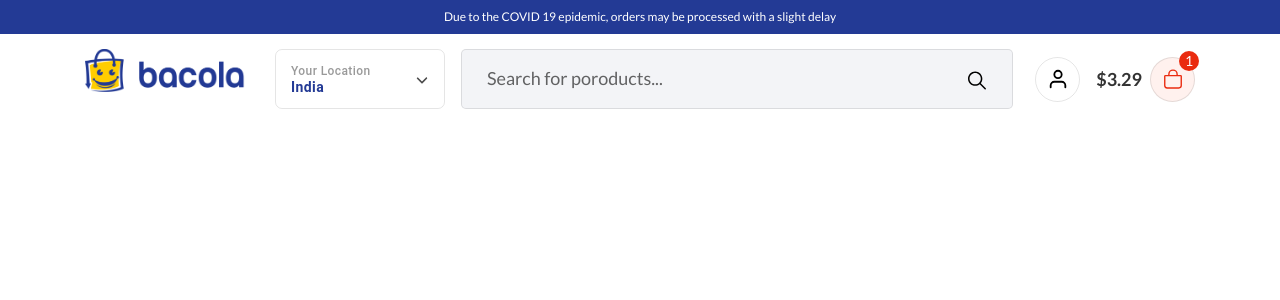
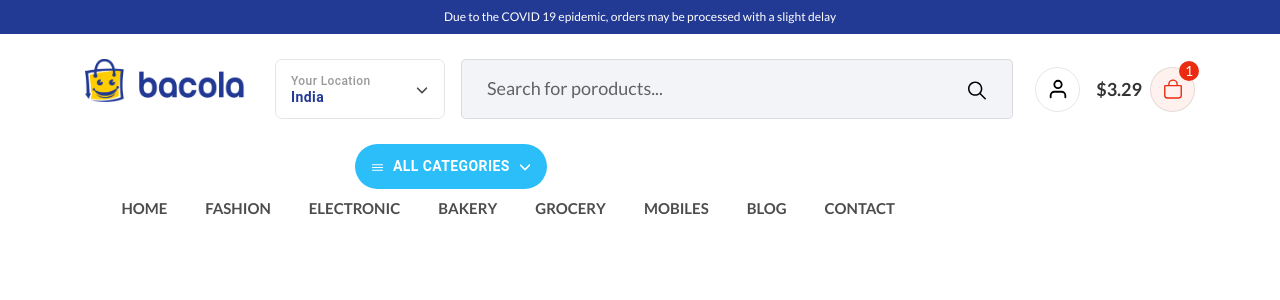
Before and after one commit to JoelPercca3/EcommerceFrontend, a React (Vite) app: page / in a window 1280 px wide. Shown: the top 300 px of the page. Built offline with nearby package versions, Linux system fonts and the light colour scheme.

Commit message:
navar hombe etc agregado

```diff
--- a/src/App.css
+++ b/src/App.css
@@ -10,11 +10,16 @@ body {
 }
 .bg-blue{background: #233a95;}
 
+@media (min-width: 1300px) {
+.container, .container-lg, .container-md, .container-sm, .container-x1 {
+  max-width: 1200px;
+}
+}
 
 .headerWrapper .top-strip{padding: 8px 0px; }
 .headerWrapper .top-strip p{color:  #fff; font-size: 12px; font-weight: 500; }
 
-.headerWrapper .header{width: 100%; height: auto ; padding: 15px 0px;}
+.headerWrapper .header{width: 100%; height: auto ; padding: 25px 0px;}
 .logoWrapper img{ width: 100%;}
 
 .headerWrapper .header .part2 .countryDrop{width: 170px; height: 60px; min-width: 170px; color:
@@ -52,3 +57,21 @@ header .part3 .circle svg{font-size: 22px;}
 .cartTab button svg{color: #ea2b0f !important;}
 .cartTab .count{position: absolute; top: -6px; right: -4px; background: #ea2b0f; border-radius:
   50%; color: #fff; width: 20px; height: 20px;}
+
+
+nav .allCatTab{background: #2bbef9; padding:  10px 15px !important; border-radius: 30px
+  !important;}
+  nav .allCatTab *{color: #fff;}
+  nav .allCatTab:hover{background:#2bbef9 ;}
+  nav .allCatTab .text{font-weight: 600;}
+
+  nav .allCatTab .icon1 svg{font-size: 20px !important;}
+  nav .allCatTab .icon1 svg{font-size: 15px !important;}
+
+nav .navPart2 ul{margin-bottom: 0px;}
+nav .navPart2 ul li a{ font-size: 15px; font-weight: 600; text-decoration: none; color: rgba(0,0,0,0.7
+); text-transform: uppercase; display: flex; align-items: center; padding: 8px 15px;
+transition: all 0.2s ease-in-out; border-radius: 25px;}
+nav .navPart2 ul li a svg{font-size: 20px;}
+
+nav .navPart2 ul li a:hover{background: #f0faff; color: #2bbef9;}
--- a/src/Components/Header/Index.jsx
+++ b/src/Components/Header/Index.jsx
@@ -2,10 +2,10 @@ import { Link } from "react-router-dom";
 import Logo from "../../assets/images/logo.png";
 import Button from "@mui/material/Button";
 import CountryDropdown from "../CountryDropdown";
-import { IoIosSearch } from "react-icons/io";
 import { FiUser } from "react-icons/fi";
 import { IoBagOutline } from "react-icons/io5";
-
+import SearchBox from './SearchBox'
+import Navigation from "./Navigation";
 const Header = () => {
   return (
     <>
@@ -29,35 +29,29 @@ const Header = () => {
               </div>
 
               <div className="col-sm-10 d-flex align-items-center part2">
+
                 <CountryDropdown />
+                <SearchBox />
 
-                {/* Header Search Start Here */}
-                <div className='headerSearch ml-3 mr-3'>
-                  <input type='text' placeholder='Search for poroducts...' />
-                  <Button>
-                    <IoIosSearch />
-                  </Button>
-                </div>
-                {/* Header Search Start Here */}
-
-
-            <div className='part3 d-flex align-items-center ml-auto'>
-                <Button className="circle mr-3"><FiUser/></Button>
-                <div className="ml-auto cartTab d-flex align-items-center">
-                    <span className= "price">$3.29</span>
+                <div className='part3 d-flex align-items-center ml-auto'>
+                  <Button className="circle mr-3"><FiUser /></Button>
+                  <div className="ml-auto cartTab d-flex align-items-center">
+                    <span className="price">$3.29</span>
                     <div className="position-relative ml-2">
-                    <Button className="circle"><IoBagOutline/></Button>
-                    <span className="count d-flex align-items-center
+                      <Button className="circle"><IoBagOutline /></Button>
+                      <span className="count d-flex align-items-center
                     justify-content-center">1</span>
 
                     </div>
 
+                  </div>
                 </div>
-            </div>
               </div>
             </div>
           </div>
         </header>
+           <Navigation/>
+
       </div>
     </>
   );
--- /dev/null
+++ b/src/Components/Header/Navigation/index.jsx
@@ -0,0 +1,42 @@
+import Button from "@mui/material/Button";
+import { IoIosMenu } from "react-icons/io";
+import { FaAngleDown } from "react-icons/fa6";
+import { Link } from 'react-router-dom';
+
+const Navigation = () => {
+  return (
+    <nav>
+      <div className="container">
+        <div className="row">
+          <div className="col-sm-3 navPart1"></div>
+          <Button className="allCatTab align-items-center">
+            <span className="icon1 mr-2">
+              <IoIosMenu />
+            </span>
+            <span className="text">ALL CATEGORIES</span>
+            <span className="icon2 ml-2">
+              <FaAngleDown />
+            </span>
+          </Button>
+
+          <div className="col-sm-9 navPart2 d-flex align-items-center">
+            <ul className="list list-inline ml-auto">
+              <li className="list-inline-item"><Link to="/">Home</Link></li>
+              <li className="list-inline-item"><Link to="/">Fashion</Link></li>
+              <li className="list-inline-item"><Link to="/">Electronic</Link></li>
+              <li className="list-inline-item"><Link to="/">Bakery</Link></li>
+              <li className="list-inline-item"><Link to="/">Grocery</Link></li>
+              <li className="list-inline-item"><Link to="/">Mobiles</Link></li>
+              <li className="list-inline-item"><Link to="/">Blog</Link></li>
+              <li className="list-inline-item"><Link to="/">Contact</Link></li>
+
+
+            </ul>
+          </div>
+        </div>
+      </div>
+    </nav>
+  );
+};
+
+export default Navigation;
--- /dev/null
+++ b/src/Components/Header/SearchBox/index.jsx
@@ -0,0 +1,16 @@
+import Button from "@mui/material/Button";
+import { IoIosSearch } from "react-icons/io";
+
+const SearchBox = () => {
+    return (
+        <div className='headerSearch ml-3 mr-3'>
+            <input type='text' placeholder='Search for poroducts...' />
+            <Button>
+                <IoIosSearch />
+            </Button>
+        </div>
+    )
+
+}
+
+export default SearchBox;
```
